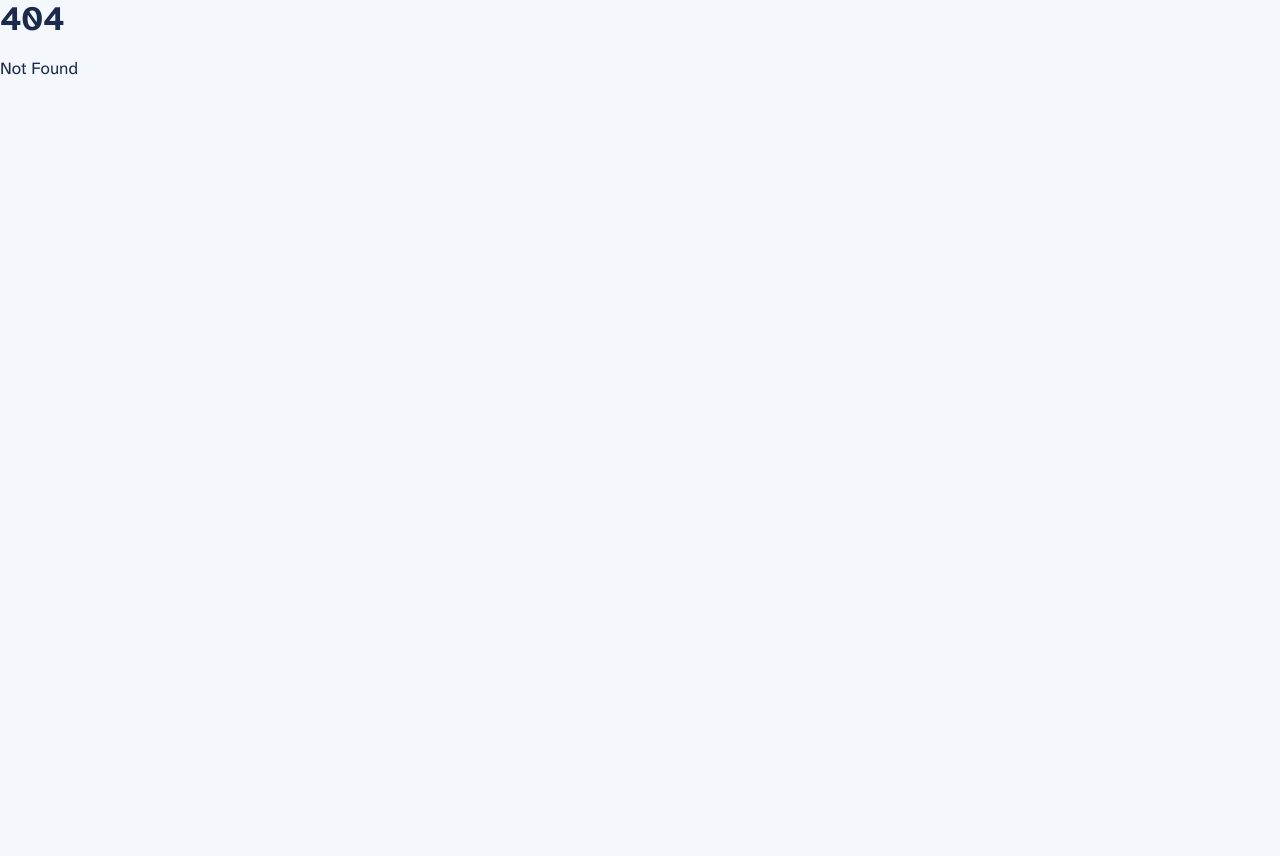
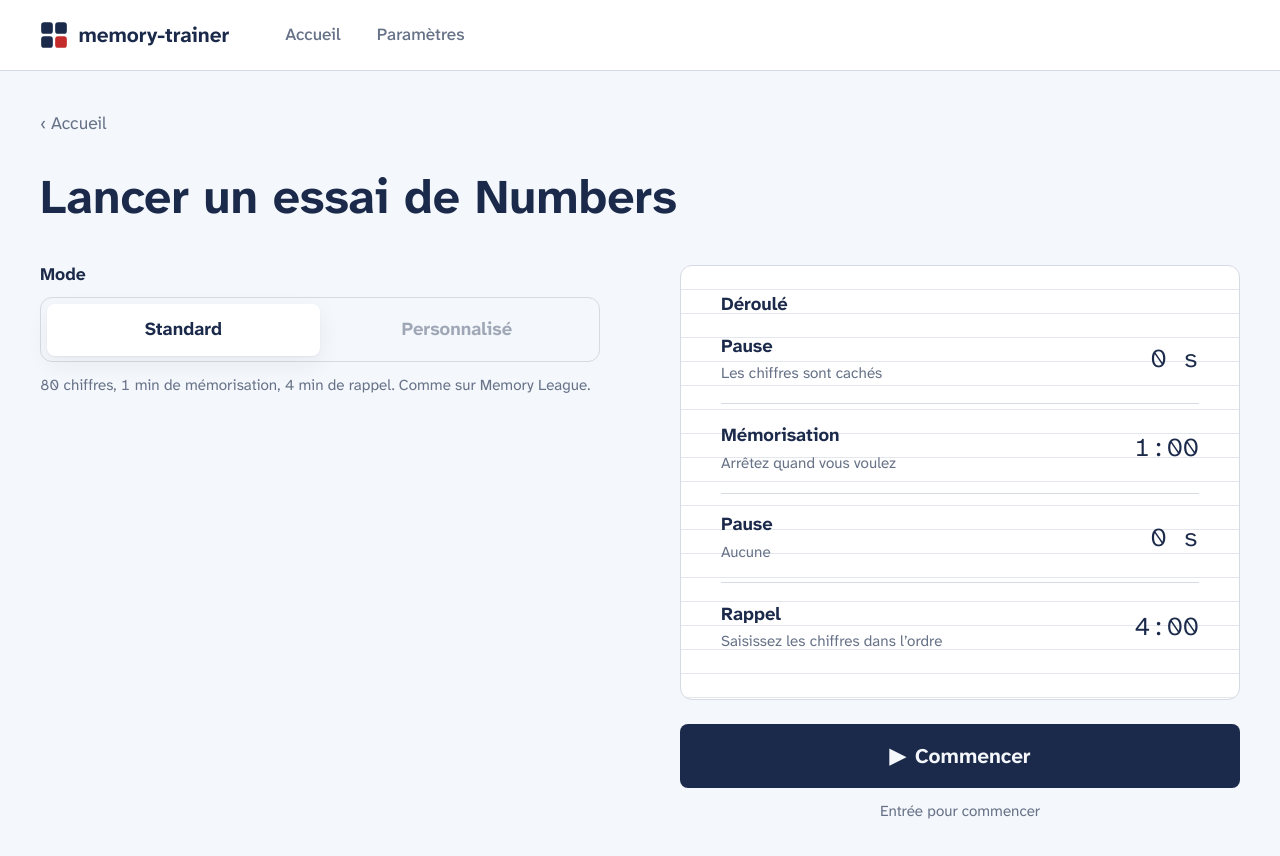
Before and after one commit to gabrielluthun/memory-trainer, a SvelteKit app: page /train/numbers in a window 1280 px wide. Before the commit this address had no page. Shown: the top 856 px of the page. Before the commit the page ends 800 px from the top, so only its background shows below. Built offline with nearby package versions, Linux system fonts and the light colour scheme.

Commit message:
feat(ui): add numbers launch screen

```diff
--- /dev/null
+++ b/src/routes/train/numbers/+page.svelte
@@ -0,0 +1,215 @@
+<script lang="ts">
+	import { resolve } from '$app/paths';
+	import { goto } from '$app/navigation';
+	import { getApp } from '#lib/app-container.ts';
+	import AppHeader from '#lib/presentation/components/app-header.svelte';
+	import { formatCountdown } from '#lib/presentation/format.ts';
+
+	const app = getApp();
+	const format = app.session.standardFormat;
+	let starting = $state(false);
+
+	// Pauses become adjustable with US23; custom mode comes with US09.
+	const steps = [
+		{ name: 'Pause', hint: 'Les chiffres sont cachés', value: '0 s' },
+		{
+			name: 'Mémorisation',
+			hint: 'Arrêtez quand vous voulez',
+			value: formatCountdown(format.memorizationMs)
+		},
+		{ name: 'Pause', hint: 'Aucune', value: '0 s' },
+		{
+			name: 'Rappel',
+			hint: 'Saisissez les chiffres dans l’ordre',
+			value: formatCountdown(format.recallMs)
+		}
+	];
+
+	async function start() {
+		if (starting) return;
+		starting = true;
+		await app.ready;
+		app.session.start();
+		await goto(resolve('/trial'));
+	}
+
+	function onkeydown(event: KeyboardEvent) {
+		if (event.key === 'Enter' && !event.repeat) {
+			event.preventDefault();
+			void start();
+		}
+	}
+</script>
+
+<svelte:head>
+	<title>Lancer un essai de Numbers — memory-trainer</title>
+</svelte:head>
+
+<svelte:window {onkeydown} />
+
+<AppHeader />
+
+<main class="launch">
+	<a class="back" href={resolve('/')}><span aria-hidden="true">‹</span> Accueil</a>
+	<h1>Lancer un essai de Numbers</h1>
+
+	<div class="columns">
+		<section aria-labelledby="mode-title">
+			<h2 id="mode-title" class="label">Mode</h2>
+			<div class="mode" role="radiogroup" aria-labelledby="mode-title">
+				<button type="button" role="radio" aria-checked="true" class="selected">Standard</button>
+				<button type="button" role="radio" aria-checked="false" disabled title="Bientôt">
+					Personnalisé
+				</button>
+			</div>
+			<p class="hint">
+				{format.itemCount} chiffres, {format.memorizationMs / 60_000} min de mémorisation, {format.recallMs /
+					60_000} min de rappel. Comme sur Memory League.
+			</p>
+		</section>
+
+		<section class="plan" aria-labelledby="plan-title">
+			<div class="sheet">
+				<h2 id="plan-title">Déroulé</h2>
+				<ol>
+					{#each steps as step, index (index)}
+						<li>
+							<div>
+								<strong>{step.name}</strong>
+								<span>{step.hint}</span>
+							</div>
+							<span class="value">{step.value}</span>
+						</li>
+					{/each}
+				</ol>
+			</div>
+			<button class="button button-primary start" type="button" onclick={start} disabled={starting}>
+				<span aria-hidden="true">▶</span> Commencer
+			</button>
+			<p class="hint centered">Entrée pour commencer</p>
+		</section>
+	</div>
+</main>
+
+<style>
+	.launch {
+		max-width: 80rem;
+		padding: 2.5rem;
+	}
+	.back {
+		color: var(--ink-muted);
+		text-decoration: none;
+		font-size: 1.1rem;
+	}
+	h1 {
+		margin: 2rem 0 2.5rem;
+		font-size: 3rem;
+	}
+	.columns {
+		display: grid;
+		grid-template-columns: 1fr 1fr;
+		gap: 5rem;
+		align-items: start;
+	}
+	.label {
+		font-size: 1.1rem;
+		margin-bottom: 0.75rem;
+	}
+	.mode {
+		display: grid;
+		grid-template-columns: 1fr 1fr;
+		padding: 0.35rem;
+		border: 1px solid var(--line);
+		border-radius: var(--radius);
+		background: var(--paper);
+	}
+	.mode button {
+		min-height: 3.25rem;
+		border: 0;
+		border-radius: var(--radius-small);
+		background: transparent;
+		color: var(--ink-muted);
+		font-weight: 700;
+		font-size: 1.15rem;
+		cursor: pointer;
+	}
+	.mode button.selected {
+		background: var(--sheet);
+		color: var(--ink);
+		box-shadow: var(--shadow);
+	}
+	.mode button:disabled {
+		cursor: not-allowed;
+		opacity: 0.6;
+	}
+	.hint {
+		margin: 0.75rem 0 0;
+		color: var(--ink-muted);
+		font-size: 0.95rem;
+	}
+	.centered {
+		text-align: center;
+	}
+	.sheet {
+		padding: 1.75rem 2.5rem;
+		border: 1px solid var(--line);
+		border-radius: var(--radius);
+		background: repeating-linear-gradient(
+			var(--sheet) 0 1.45rem,
+			color-mix(in srgb, var(--line) 55%, transparent) 1.45rem 1.5rem
+		);
+	}
+	.sheet h2 {
+		font-size: 1.15rem;
+	}
+	ol {
+		margin: 0;
+		padding: 0;
+		list-style: none;
+	}
+	li {
+		display: flex;
+		justify-content: space-between;
+		align-items: center;
+		gap: 1rem;
+		padding: 1.1rem 0;
+		border-bottom: 1px solid var(--line);
+	}
+	li:last-child {
+		border-bottom: 0;
+	}
+	li strong {
+		display: block;
+		font-size: 1.15rem;
+	}
+	li span {
+		color: var(--ink-muted);
+		font-size: 0.95rem;
+	}
+	li .value {
+		color: var(--ink);
+		font-family: var(--font-digits);
+		font-size: 1.6rem;
+	}
+	.start {
+		width: 100%;
+		margin-top: 1.5rem;
+		min-height: 4rem;
+		font-size: 1.3rem;
+	}
+	@media (max-width: 900px) {
+		.launch {
+			padding: 1.5rem 1rem;
+		}
+		h1 {
+			font-size: 2rem;
+		}
+		.columns {
+			grid-template-columns: 1fr;
+			gap: 2rem;
+		}
+		.sheet {
+			padding: 1.25rem 1.5rem;
+		}
+	}
+</style>
```
